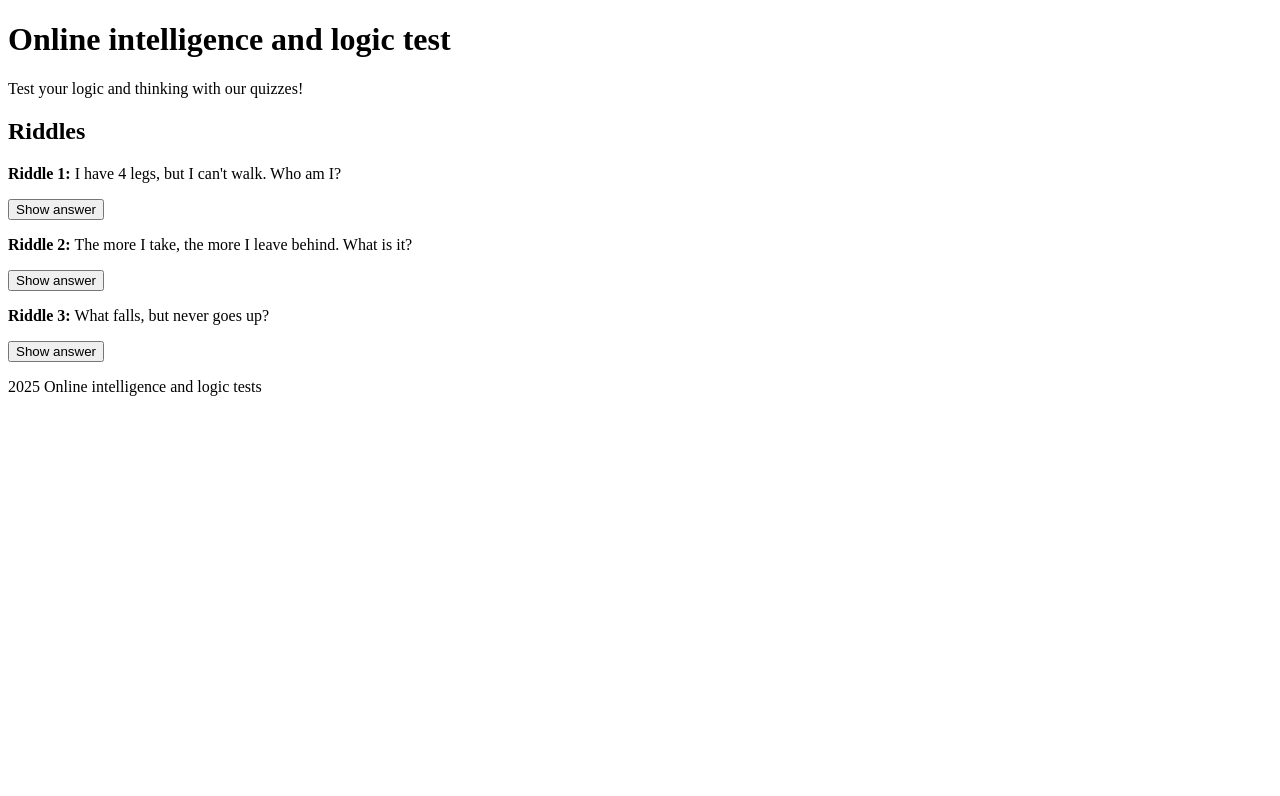
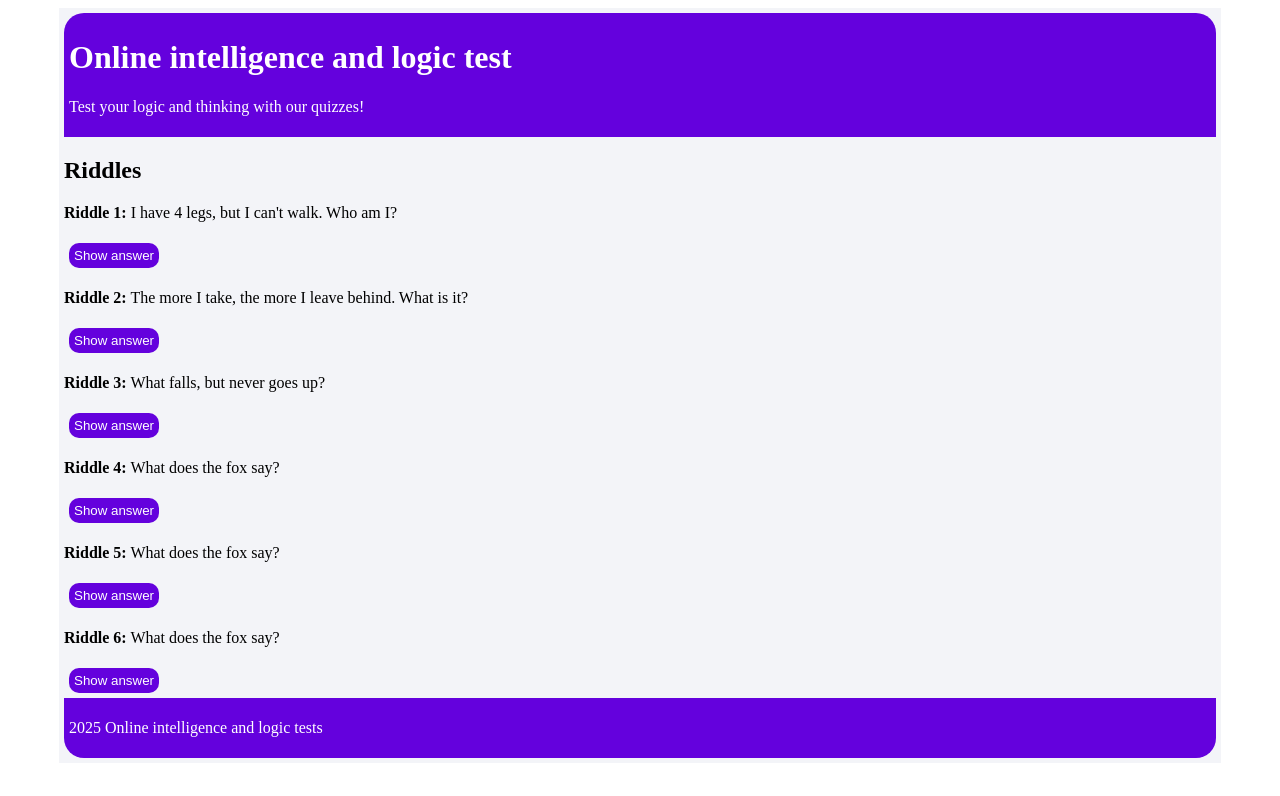
Before and after one commit to Yki-beep/riddles, a plain HTML site: page index.html in a window 1280 px wide. Drawn offline with Linux system fonts and the light colour scheme.

Commit message:
more questions + CSS

```diff
--- a/index.html
+++ b/index.html
@@ -8,15 +8,16 @@
         content="Online intelligence and logic tests. Interesting questions, useful for developing thinking. Try your hand at it right now!">
     <meta name="keywords" content="tests, intelligence, logical tasks, online tests, thinking development">
     <title>Online intelligence and logic tests — Chalange yourself</title>
-    <!-- <link rel="stylesheet" href="style.css"> -->
-    <style>
+    <link rel="stylesheet" href="style.css">
+    <!-- <style>
         .hide {
             display: none;
         }
-    </style>
+    </style> -->
 </head>
 
 <body>
+    <div id="conteiner">
         <header>
             <h1>Online intelligence and logic test</h1>
             <p>Test your logic and thinking with our quizzes!</p>
@@ -40,20 +41,42 @@
                     <button class="myBtn">Show answer</button>
                     <p class="answer hide" id="answer3">Rain.</p>
                 </div>
+                <div>
+                    <p><strong>Riddle 4:</strong> What does the fox say?</p>
+                    <button class="myBtn">Show answer</button>
+                    <p class="answer hide" id="answer3">Ring-ding-ding-ding-dingeringeding! <br>
+                        Gering-ding-ding-ding-dingeringeding! <br>
+                        Gering-ding-ding-ding-dingeringeding!</p>
+                </div>
+                <div>
+                    <p><strong>Riddle 5:</strong> What does the fox say?</p>
+                    <button class="myBtn">Show answer</button>
+                    <p class="answer hide" id="answer3">Wa-pa-pa-pa-pa-pa-pow! <br>
+                        Wa-pa-pa-pa-pa-pa-pow! <br>
+                        Wa-pa-pa-pa-pa-pa-pow!</p>
+                </div>
+                <div>
+                    <p><strong>Riddle 6:</strong> What does the fox say?</p>
+                    <button class="myBtn">Show answer</button>
+                    <p class="answer hide" id="answer3">Hatee-hatee-hatee-ho! <br>
+                        Hatee-hatee-hatee-ho! <br>
+                        Hatee-hatee-hatee-ho!</p>
+                </div>
             </section>
         </main>
 
         <footer>
             <p>2025 Online intelligence and logic tests</p>
         </footer>
+    </div>
 
-    <!-- <script src="/script.js"></script> -->
-    <script>
+    <script src="/script.js"></script>
+    <!-- <script>
         document.querySelector("section").addEventListener("click", function (e) {
             if (e.target.classList.contains("myBtn")) {
                 e.target.nextElementSibling.classList.toggle('hide');
             }
         })
-    </script>
+    </script> -->
 
 </body>
--- a/script.js
+++ b/script.js
@@ -2,12 +2,12 @@
     // e.target.nextElementSibling.classList.toggle('hide');
 // }
 
-// document.querySelectorAll(".myBtn").forEach((btn) => {
-//     btn.addEventListener("click", toggleAnswer)
-// })
+document.querySelectorAll(".myBtn").forEach((btn) => {
+    btn.addEventListener("click", toggleAnswer)
+})
 
-// document.querySelector("section").addEventListener("click", function(e){
-//     if(e.target.classList.contains("myBtn")){
-//         e.target.nextElementSibling.classList.toggle('hide');
-//     }
-// })
+document.querySelector("section").addEventListener("click", function(e){
+    if(e.target.classList.contains("myBtn")){
+        e.target.nextElementSibling.classList.toggle('hide');
+    }
+})
--- a/style.css
+++ b/style.css
@@ -1,3 +1,28 @@
-/* .hide{
+.hide{
     display: none;
-} */
+}
+
+#conteiner{
+    width: 90vw;
+    margin: 0 auto;
+    background-color: #F3F4F8;
+    padding: 5px;
+}
+header, footer, button{
+    background-color: #6401DD;
+    padding: 5px;
+    color: #fff;
+}
+header{
+    border-top-right-radius: 20px;
+    border-top-left-radius: 20px;
+}
+footer{
+    border-bottom-right-radius: 20px;
+    border-bottom-left-radius: 20px;
+}
+button{
+    margin: 5px;
+    border-radius: 10px;
+    border: none;
+}
```
Lines whose indentation alone changed are shown as unchanged.
